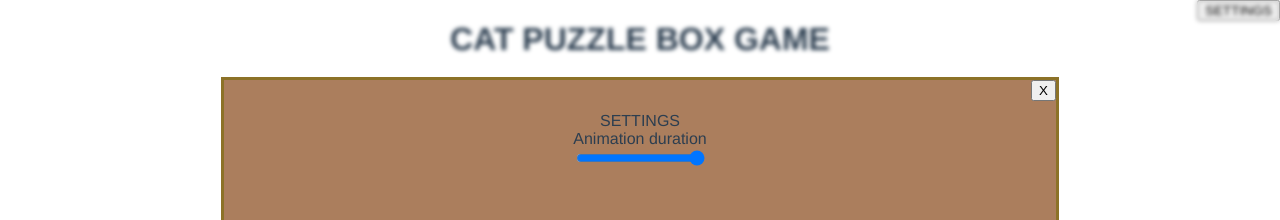
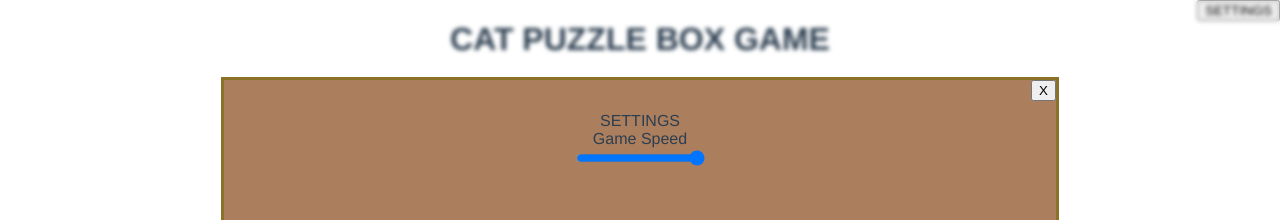
Before and after one commit to enwrath/catpuzzle, a Vue app: page /#/ in a window 1280 px wide. Both pictures are taken after a click on the button "SETTINGS". Shown: the top 220 px of the page. Built offline with nearby package versions, Linux system fonts and the light colour scheme.

Commit message:
Text fixes

```diff
--- a/src/components/Settings.vue
+++ b/src/components/Settings.vue
@@ -3,7 +3,7 @@
     <div class="subcontainer">
       <button class="topright" @click="$emit('closesettings')">X</button>
       SETTINGS<br />
-      <label for="animSpeed">Animation duration</label><br />
+      <label for="animSpeed">Game Speed</label><br />
       <input type="range" id="animSpeed" name="animSpeed" min="0" max="1000" v-model.number="animationDuration" @change="updateSettings">
     </div>
   </div>
```
